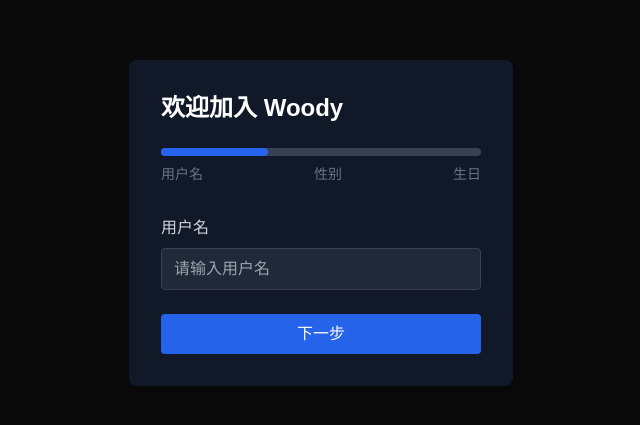
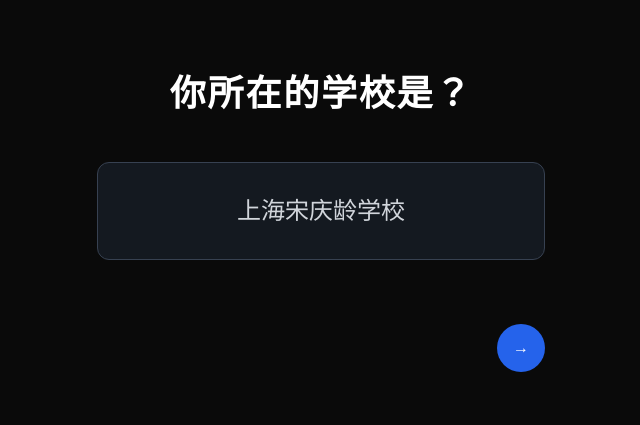
Before and after one commit to derekhut/hume, a Next.js app: page /welcome in a window 1280 px wide. Before the commit this address had no page. Shown: the part 177-602 px from the top of the page, without its empty margins (319-959 px from the left). Built offline with nearby package versions, Linux system fonts and the light colour scheme.

Commit message:
show user school by school code

```diff
--- a/app/api/register/route.ts
+++ b/app/api/register/route.ts
@@ -1,120 +1,70 @@
 import { createClient } from "@supabase/supabase-js";
 import { NextResponse } from "next/server";
 
-// Initialize Supabase client with service role for admin operations
 const supabase = createClient(
   process.env.NEXT_PUBLIC_SUPABASE_URL!,
-  process.env.SUPABASE_SERVICE_ROLE_KEY!,
-  {
-    auth: {
-      autoRefreshToken: false,
-      persistSession: false,
-    },
-  }
+  process.env.NEXT_PUBLIC_SUPABASE_ANON_KEY!
 );
 
 export async function POST(request: Request) {
   try {
-    const { username, gender, birthday, invitationCode } = await request.json();
-    console.log("Received registration request:", {
-      username,
-      gender,
-      birthday,
-      invitationCode,
-    });
+    const formData = await request.json();
+    const nickname = formData.nickname;
+    const school_code = formData.school_code;
+    const gender = formData.gender === 0 ? "female" : "male";
+    const birthday = formData.birthday;
 
-    // Validate input
-    if (!username || !gender || !birthday || !invitationCode) {
+    // Generate a random 4-digit username
+    const username = Math.floor(1000 + Math.random() * 9000).toString();
+
+    // Verify school code exists
+    const { data: school, error: schoolError } = await supabase
+      .from("schools")
+      .select("code")
+      .eq("code", school_code)
+      .single();
+
+    if (schoolError || !school) {
       return NextResponse.json(
-        { message: "All fields are required" },
+        { error: "Invalid school code" },
         { status: 400 }
       );
     }
 
-    // Check if username exists
-    const { data: existingUser, error: userError } = await supabase
-      .from("users")
-      .select("id")
-      .eq("username", username)
-      .single();
+    // Create the user with all information
+    const { error: insertError } = await supabase.from("users").insert({
+      username,
+      nickname,
+      school_code,
+      gender,
+      birthday,
+      updated_at: new Date().toISOString(),
+    });
 
-    if (existingUser) {
+    if (insertError) {
       return NextResponse.json(
-        { message: "Username already exists" },
-        { status: 400 }
+        { error: "Failed to create user" },
+        { status: 500 }
       );
     }
 
-    // Check invitation code
-    const { data: invitation, error: invitationError } = await supabase
+    // Update invitation code status to used
+    const { error: updateError } = await supabase
       .from("invitations")
-      .select("*")
-      .eq("invitation_code", invitationCode)
-      .single();
+      .update({ is_used: true })
+      .eq("invitation_code", formData.invitation_code);
 
-    if (invitationError || !invitation) {
-      return NextResponse.json(
-        { message: "Invalid invitation code" },
-        { status: 400 }
-      );
+    if (updateError) {
+      console.error("Failed to update invitation status:", updateError);
+      // We don't return error here as user is already created
     }
 
-    // Check if code is already used
-    if (invitation.is_used) {
-      return NextResponse.json(
-        { message: "Invitation code has already been used" },
-        { status: 400 }
-      );
-    }
-
-    // Check if code is expired
-    if (new Date(invitation.expires_at) < new Date()) {
-      return NextResponse.json(
-        { message: "Invitation code has expired" },
-        { status: 400 }
-      );
-    }
-
-    // Create new user
-    const { data: newUser, error: createUserError } = await supabase
-      .from("users")
-      .insert([
-        {
-          username,
-          gender,
-          birthday,
-          is_active: true,
-          invited_by: invitation.inviter_id,
-          school_id: invitation.school_id,
-        },
-      ])
-      .select()
-      .single();
-
-    if (createUserError) {
-      console.error("Error creating user:", createUserError);
-      throw createUserError;
-    }
-
-    console.log("Created new user:", newUser);
-
-    // Mark invitation as used
-    const { error: inviteError } = await supabase
-      .from("invitations")
-      .update({ is_used: true })
-      .eq("id", invitation.id);
-
-    if (inviteError) {
-      console.error("Error updating invitation:", inviteError);
-      throw inviteError;
-    }
-
-    return NextResponse.json({ success: true, user: newUser });
-  } catch (error: any) {
+    return NextResponse.json({
+      message: "Registration successful",
+      username,
+    });
+  } catch (error) {
     console.error("Registration error:", error);
-    return NextResponse.json(
-      { message: error.message || "Internal server error" },
-      { status: 500 }
-    );
+    return NextResponse.json({ error: "Registration failed" }, { status: 500 });
   }
 }
--- a/app/api/users/update/route.ts
+++ b/app/api/users/update/route.ts
@@ -6,7 +6,7 @@
     const {
       username,
       nickname,
-      school_id,
+      school_code,
       zodiac,
       mbti,
       bio,
@@ -25,7 +25,7 @@
       UPDATE users
       SET
         nickname = $1,
-        school_id = $2,
+        school_code = $2,
         zodiac = $3,
         mbti = $4,
         bio = $5,
@@ -34,7 +34,7 @@
       WHERE username = $8
       RETURNING *
       `,
-      [nickname, school_id, zodiac, mbti, bio, interests, avatar_url, username]
+      [nickname, school_code, zodiac, mbti, bio, interests, avatar_url, username]
     );
 
     if (result.rows.length === 0) {
@@ -44,12 +44,12 @@
       );
     }
 
-    // Get school name if school_id is present
+    // Get school name if school_code is present
     let schoolName = null;
-    if (result.rows[0].school_id) {
+    if (result.rows[0].school_code) {
       const schoolResult = await db.query(
-        'SELECT name FROM schools WHERE id = $1',
-        [result.rows[0].school_id]
+        'SELECT name FROM schools WHERE code = $1',
+        [result.rows[0].school_code]
       );
       if (schoolResult.rows.length > 0) {
         schoolName = schoolResult.rows[0].name;
--- a/app/components/UserProfile.tsx
+++ b/app/components/UserProfile.tsx
@@ -13,8 +13,8 @@
   mbti: string | null;
   followers_count: number;
   following_count: number;
-  school_id: string;
-  school_name: string;
+  school_code: string;
+  school_name: string | null;
   interests: string | null;
 }
 
--- /dev/null
+++ b/app/components/motion.tsx
@@ -0,0 +1,17 @@
+import { motion, type MotionProps } from 'framer-motion'
+
+// Define types for different HTML elements with motion props
+type MotionDivProps = MotionProps & React.HTMLAttributes<HTMLDivElement>
+type MotionMainProps = MotionProps & React.HTMLAttributes<HTMLElement>
+type MotionSpanProps = MotionProps & React.HTMLAttributes<HTMLSpanElement>
+type MotionH2Props = MotionProps & React.HTMLAttributes<HTMLHeadingElement>
+type MotionPProps = MotionProps & React.HTMLAttributes<HTMLParagraphElement>
+type MotionAProps = MotionProps & React.AnchorHTMLAttributes<HTMLAnchorElement>
+
+// Export typed motion components
+export const MotionDiv = motion.div as React.FC<MotionDivProps>
+export const MotionMain = motion.main as React.FC<MotionMainProps>
+export const MotionSpan = motion.span as React.FC<MotionSpanProps>
+export const MotionH2 = motion.h2 as React.FC<MotionH2Props>
+export const MotionP = motion.p as React.FC<MotionPProps>
+export const MotionA = motion.a as React.FC<MotionAProps>
--- a/app/welcome/page.tsx
+++ b/app/welcome/page.tsx
@@ -2,41 +2,98 @@
 
 import { useEffect, useState } from "react";
 import { useRouter } from "next/navigation";
+import { AnimatePresence } from "framer-motion";
+import { MotionDiv, MotionMain } from "../components/motion";
+
+const schools = [{ code: "0001", name: "上海宋庆龄学校" }];
+
+const zodiacSigns = [
+  { sign: "", name: "", dates: "3.21-4.19" },
+  { sign: "", name: "", dates: "4.20-5.20" },
+  { sign: "", name: "", dates: "5.21-6.21" },
+  { sign: "", name: "", dates: "6.22-7.22" },
+  { sign: "", name: "", dates: "7.23-8.22" },
+  { sign: "", name: "", dates: "8.23-9.22" },
+  { sign: "", name: "", dates: "9.23-10.23" },
+  { sign: "", name: "", dates: "10.24-11.22" },
+  { sign: "", name: "", dates: "11.23-12.21" },
+  { sign: "", name: "", dates: "12.22-1.19" },
+  { sign: "", name: "", dates: "1.20-2.18" },
+  { sign: "", name: "", dates: "2.19-3.20" },
+];
 
 export default function Welcome() {
   const router = useRouter();
-  const [step, setStep] = useState(1);
+  const [page, setPage] = useState(0);
+  const [showMainContent, setShowMainContent] = useState(false);
   const [formData, setFormData] = useState({
-    username: "",
-    gender: "",
+    school_code: "",
+    gender: -1,
     birthday: "",
+    nickname: "",
   });
   const [error, setError] = useState("");
   const [isLoading, setIsLoading] = useState(false);
 
   useEffect(() => {
-    // Check if we have an invitation code
-    const invitationCode = sessionStorage.getItem("invitationCode");
-    if (!invitationCode) {
-      router.replace("/login");
+    // Initial animation
+    const timer = setTimeout(() => {
+      setShowMainContent(true);
+    }, 1000);
+
+    return () => clearTimeout(timer);
+  }, []);
+
+  useEffect(() => {
+    // Show welcome text
+    if (page === 0) {
+      // Move to school input page after 5 seconds
+      const timer = setTimeout(() => {
+        setPage(1);
+      }, 5000);
+
+      return () => clearTimeout(timer);
     }
-  }, [router]);
+  }, [page]);
 
-  const handleSubmit = async (e: React.FormEvent) => {
-    e.preventDefault();
+  const handleSubmit = async () => {
+    console.log("handleSubmit started");
+    if (!formData.school_code) {
+      setError("请选择学校");
+      return;
+    }
+    if (formData.gender === -1) {
+      setError("请选择性别");
+      return;
+    }
+    if (!formData.birthday) {
+      setError("请选择生日");
+      return;
+    }
+
     setError("");
+    console.log("Setting isLoading to true");
     setIsLoading(true);
 
     try {
+      // Get invitation code from sessionStorage
       const invitationCode = sessionStorage.getItem("invitationCode");
+      if (!invitationCode) {
+        throw new Error("邀请码无效");
+      }
+
+      console.log("Sending API request");
       const response = await fetch("/api/register", {
         method: "POST",
         headers: {
           "Content-Type": "application/json",
         },
         body: JSON.stringify({
-          ...formData,
-          invitationCode,
+          nickname: formData.nickname,
+          school_code: formData.school_code,
+          gender: formData.gender,
+          birthday: formData.birthday,
+          invitation_code: invitationCode,
         }),
       });
 
@@ -46,56 +103,62 @@
         throw new Error(data.message || "Registration failed");
       }
 
-      // Clear invitation code from session
-      sessionStorage.removeItem("invitationCode");
-      // Store user info
-      localStorage.setItem("user", formData.username);
-      // Redirect to home
-      router.replace("/");
+      // Store username in localStorage
+      localStorage.setItem("username", data.username);
+      localStorage.setItem("user", data.username);
+      // Redirect to message page (root path)
+      router.push("/");
     } catch (err: any) {
+      console.error("Registration error:", err);
       setError(err.message);
     } finally {
+      console.log("Setting isLoading to false");
       setIsLoading(false);
     }
   };
 
   const handleNext = () => {
-    if (step === 1 && !formData.username) {
-      setError("Please enter a username");
-      return;
-    }
-    if (step === 2 && !formData.gender) {
-      setError("Please select your gender");
+    if (page === 0 && !formData.school_code) {
+      setError("请选择学校");
       return;
     }
     setError("");
-    setStep(step + 1);
-  };
-
-  const handleBack = () => {
-    setError("");
-    setStep(step - 1);
+    setPage(page + 1);
   };
 
   return (
-    <div className="min-h-screen flex items-center justify-center bg-[#0a0a0a]">
-      <div className="bg-gray-900 p-8 rounded-lg shadow-lg w-96">
-        <h1 className="text-2xl text-white font-bold mb-6">欢迎加入 Woody</h1>
-
-        {/* Progress bar */}
-        <div className="mb-8">
-          <div className="h-2 bg-gray-700 rounded-full">
-            <div
-              className="h-2 bg-blue-600 rounded-full transition-all duration-300"
-              style={{ width: `${(step / 3) * 100}%` }}
-            />
-          </div>
-          <div className="flex justify-between mt-2 text-sm text-gray-500">
-            <span>用户名</span>
-            <span>性别</span>
-            <span>生日</span>
-          </div>
-        </div>
+    <div className="min-h-screen flex items-center justify-center bg-[#0a0a0a] overflow-hidden fixed inset-0">
+      <div className="w-[600px] relative z-10">
+        <AnimatePresence mode="wait">
+          {page === 0 ? (
+            <MotionMain
+              key="welcome"
+              initial={{ opacity: 0 }}
+              animate={{ opacity: 1 }}
+              exit={{ opacity: 0 }}
+              className="text-center h-[400px] flex flex-col items-center justify-center relative">
+              {showMainContent && (
+                <MotionDiv
+                  initial={{ opacity: 0, scale: 0.9 }}
+                  animate={{ opacity: 1, scale: 1 }}
+                  transition={{ duration: 1 }}
+                  className="text-center relative z-10 whitespace-nowrap">
+                  <h1 className="text-4xl text-white font-bold tracking-wider">
+                    Welcome to Woody Camp
+                  </h1>
+                </MotionDiv>
+              )}
+            </MotionMain>
+          ) : page === 1 ? (
+            <MotionDiv
+              key="school"
+              initial={{ opacity: 0, y: 20 }}
+              animate={{ opacity: 1, y: 0 }}
+              exit={{ opacity: 0, y: -20 }}
+              className="space-y-8 text-center">
+              <h2 className="text-4xl text-white font-bold tracking-wider mb-12">
+                你所在的学校是？
+              </h2>
 
               {error && (
                 <div className="mb-4 p-3 bg-red-900/50 border border-red-500 text-red-200 rounded">
@@ -103,105 +166,210 @@
                 </div>
               )}
 
-        <form onSubmit={handleSubmit}>
-          {step === 1 && (
-            <div className="mb-6">
-              <label htmlFor="username" className="block text-gray-300 mb-2">
-                用户名
-              </label>
-              <input
-                type="text"
-                id="username"
-                value={formData.username}
-                onChange={(e) =>
-                  setFormData({ ...formData, username: e.target.value })
+              <div className="w-full max-w-md mx-auto">
+                <button
+                  onClick={() => {
+                    setFormData({ ...formData, school_code: schools[0].code });
+                    setError("");
+                    setPage(2);
+                  }}
+                  className={`w-full p-8 rounded-xl border transition-colors duration-300 text-2xl font-medium
+                    ${
+                      formData.school_code === schools[0].code
+                        ? "border-blue-500 bg-blue-600 text-white"
+                        : "border-gray-700 bg-gray-800/50 text-gray-300 hover:bg-gray-700/50 hover:text-white"
                     }
-                className="w-full px-3 py-2 bg-gray-800 border border-gray-700 rounded text-white focus:outline-none focus:border-blue-500"
-                placeholder="请输入用户名"
-                required
-              />
+                  `}>
+                  {schools[0].name}
+                </button>
+              </div>
+
+              <div className="w-full max-w-md mx-auto flex justify-end">
+                <button
+                  onClick={() => {
+                    if (!formData.school_code) {
+                      setError("请选择学校");
+                      return;
+                    }
+                    setError("");
+                    setPage(2);
+                  }}
+                  className="mt-8 p-3 bg-blue-600 text-white rounded-full hover:bg-blue-700 transition-colors text-base w-12 h-12 flex items-center justify-center hover:scale-110 transform duration-200">
+                  →
+                </button>
+              </div>
+            </MotionDiv>
+          ) : page === 2 ? (
+            <MotionDiv
+              key="gender"
+              initial={{ opacity: 0, y: 20 }}
+              animate={{ opacity: 1, y: 0 }}
+              exit={{ opacity: 0, y: -20 }}
+              className="space-y-8 text-center">
+              <h2 className="text-4xl text-white font-bold tracking-wider mb-12">
+                你的性别是什么？
+              </h2>
+
+              {error && (
+                <div className="mb-4 p-3 bg-red-900/50 border border-red-500 text-red-200 rounded">
+                  {error}
                 </div>
               )}
 
-          {step === 2 && (
-            <div className="mb-6">
-              <label className="block text-gray-300 mb-2">性别</label>
               <div className="grid grid-cols-2 gap-4">
                 <button
-                  type="button"
-                  onClick={() => setFormData({ ...formData, gender: "male" })}
-                  className={`p-3 rounded-lg border ${
-                    formData.gender === "male"
+                  onClick={() => {
+                    setFormData({ ...formData, gender: 1 });
+                    setError("");
+                    setPage(3);
+                  }}
+                  className={`p-4 rounded-lg border ${
+                    formData.gender === 1
                       ? "border-blue-500 bg-blue-600"
                       : "border-gray-700 bg-gray-800"
-                  } text-white hover:bg-gray-700 transition-colors`}
-                >
+                  } text-white hover:bg-gray-700 transition-colors`}>
                   男生
                 </button>
                 <button
-                  type="button"
-                  onClick={() => setFormData({ ...formData, gender: "female" })}
-                  className={`p-3 rounded-lg border ${
-                    formData.gender === "female"
+                  onClick={() => {
+                    setFormData({ ...formData, gender: 0 });
+                    setError("");
+                    setPage(3);
+                  }}
+                  className={`p-4 rounded-lg border ${
+                    formData.gender === 0
                       ? "border-blue-500 bg-blue-600"
                       : "border-gray-700 bg-gray-800"
-                  } text-white hover:bg-gray-700 transition-colors`}
-                >
+                  } text-white hover:bg-gray-700 transition-colors`}>
                   女生
                 </button>
               </div>
+
+              <div className="w-full max-w-md mx-auto flex justify-between">
+                <button
+                  onClick={() => setPage(1)}
+                  className="mt-8 p-3 bg-blue-600 text-white rounded-full hover:bg-blue-700 transition-colors text-base w-12 h-12 flex items-center justify-center hover:scale-110 transform duration-200">
+                  ←
+                </button>
+                <button
+                  onClick={() => {
+                    if (formData.gender === -1) {
+                      setError("请选择性别");
+                      return;
+                    }
+                    setError("");
+                    setPage(3);
+                  }}
+                  className="mt-8 p-3 bg-blue-600 text-white rounded-full hover:bg-blue-700 transition-colors text-base w-12 h-12 flex items-center justify-center hover:scale-110 transform duration-200">
+                  →
+                </button>
+              </div>
+            </MotionDiv>
+          ) : page === 3 ? (
+            <MotionDiv
+              key="birthday"
+              initial={{ opacity: 0, y: 20 }}
+              animate={{ opacity: 1, y: 0 }}
+              exit={{ opacity: 0, y: -20 }}
+              className="space-y-8 text-center">
+              <h2 className="text-4xl text-white font-bold tracking-wider mb-12">
+                你的生日是？
+              </h2>
+
+              {error && (
+                <div className="mb-4 p-3 bg-red-900/50 border border-red-500 text-red-200 rounded">
+                  {error}
                 </div>
               )}
 
-          {step === 3 && (
-            <div className="mb-6">
-              <label htmlFor="birthday" className="block text-gray-300 mb-2">
-                生日
-              </label>
+              <div className="w-full max-w-md mx-auto">
                 <input
                   type="date"
-                id="birthday"
                   value={formData.birthday}
-                onChange={(e) =>
-                  setFormData({ ...formData, birthday: e.target.value })
+                  onChange={(e) => {
+                    setFormData({ ...formData, birthday: e.target.value });
+                    setError("");
+                  }}
+                  className="w-full px-4 py-3 bg-gray-800 border border-gray-700 rounded-lg text-white focus:outline-none focus:border-blue-500 text-center text-2xl"
+                />
+              </div>
+
+              <div className="w-full max-w-md mx-auto flex justify-between">
+                <button
+                  onClick={() => setPage(2)}
+                  className="mt-8 p-3 bg-blue-600 text-white rounded-full hover:bg-blue-700 transition-colors text-base w-12 h-12 flex items-center justify-center hover:scale-110 transform duration-200">
+                  ←
+                </button>
+                <button
+                  onClick={() => {
+                    if (!formData.birthday) {
+                      setError("请选择生日");
+                      return;
                     }
-                className="w-full px-3 py-2 bg-gray-800 border border-gray-700 rounded text-white focus:outline-none focus:border-blue-500"
-                required
-              />
+                    setError("");
+                    setPage(4);
+                  }}
+                  className="mt-8 p-3 bg-blue-600 text-white rounded-full hover:bg-blue-700 transition-colors text-base w-12 h-12 flex items-center justify-center hover:scale-110 transform duration-200">
+                  →
+                </button>
+              </div>
+            </MotionDiv>
+          ) : page === 4 ? (
+            <MotionDiv
+              key="nickname"
+              initial={{ opacity: 0, y: 20 }}
+              animate={{ opacity: 1, y: 0 }}
+              exit={{ opacity: 0, y: -20 }}
+              className="space-y-8 text-center">
+              <h2 className="text-4xl text-white font-bold tracking-wider mb-12">
+                你希望大家怎么称呼你？
+              </h2>
+
+              {error && (
+                <div className="mb-4 p-3 bg-red-900/50 border border-red-500 text-red-200 rounded">
+                  {error}
                 </div>
               )}
 
-          <div className="flex gap-3">
-            {step > 1 && (
+              <div className="w-full max-w-md mx-auto">
+                <input
+                  type="text"
+                  value={formData.nickname}
+                  onChange={(e) => {
+                    setFormData({ ...formData, nickname: e.target.value });
+                    setError("");
+                  }}
+                  className="w-full px-4 py-3 bg-gray-800 border border-gray-700 rounded-lg text-white focus:outline-none focus:border-blue-500 text-center text-2xl"
+                  placeholder="输入你的昵称"
+                />
+              </div>
+
+              <div className="w-full max-w-md mx-auto flex justify-between">
                 <button
-                type="button"
-                onClick={handleBack}
-                className="flex-1 px-4 py-2 bg-gray-800 text-white rounded hover:bg-gray-700 transition-colors"
-              >
-                上一步
+                  onClick={() => setPage(3)}
+                  className="mt-8 p-3 bg-blue-600 text-white rounded-full hover:bg-blue-700 transition-colors text-base w-12 h-12 flex items-center justify-center hover:scale-110 transform duration-200">
+                  ←
                 </button>
+                <button
+                  onClick={() => {
+                    if (!formData.nickname) {
+                      setError("请输入昵称");
+                      return;
+                    }
+                    handleSubmit();
+                  }}
+                  disabled={isLoading}
+                  className="mt-8 p-3 bg-blue-600 text-white rounded-full hover:bg-blue-700 transition-colors text-base w-12 h-12 flex items-center justify-center hover:scale-110 transform duration-200 disabled:opacity-50 disabled:cursor-not-allowed">
+                  {isLoading ? (
+                    <div className="w-5 h-5 border-2 border-white border-t-transparent rounded-full animate-spin" />
+                  ) : (
+                    "→"
                   )}
-            {step < 3 ? (
-              <button
-                type="button"
-                onClick={handleNext}
-                className="flex-1 px-4 py-2 bg-blue-600 text-white rounded hover:bg-blue-700 transition-colors"
-              >
-                下一步
                 </button>
-            ) : (
-              <button
-                type="submit"
-                disabled={isLoading}
-                className={`flex-1 px-4 py-2 bg-blue-600 text-white rounded hover:bg-blue-700 transition-colors ${
-                  isLoading ? "opacity-50 cursor-not-allowed" : ""
-                }`}
-              >
-                {isLoading ? "请稍等..." : "完成注册"}
-              </button>
-            )}
               </div>
-        </form>
+            </MotionDiv>
+          ) : null}
+        </AnimatePresence>
       </div>
     </div>
   );
--- a/package.json
+++ b/package.json
@@ -14,6 +14,7 @@
     "@supabase/supabase-js": "^2.47.2",
     "@types/pg": "^8.11.10",
     "aws-sdk": "^2.1692.0",
+    "framer-motion": "^11.13.1",
     "next": "15.0.4",
     "pg": "^8.13.1",
     "react": "^19.0.0",
```
Also changed, not shown: app/api/users/[username]/route.ts (+13 -6 lines), 2 other files (tests, documents, lock files or other folders). Lines whose indentation alone changed are shown as unchanged.
